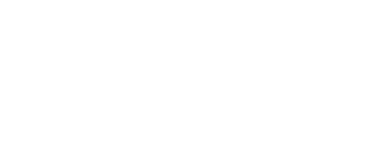
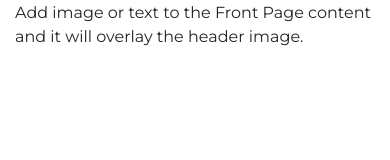
Before and after one commit to laura-brumm/the-four-wpt, a website: page index.html in a window 390 px wide. Drawn offline with nearby package versions, Linux system fonts and the light colour scheme.

Commit message:
start header section

```diff
--- a/index.html
+++ b/index.html
@@ -16,6 +16,30 @@
 
 <body>
 
+  <!-- HEADER -->
+
+  <header>
+    <div class="container-fluid">
+      <div class="row">
+        <div class="col-md-4 col-sm-6 col-8">
+          <div class="logo"></div>
+        </div>
+        <div class="col-md-8 col-sm-6 col-4">
+          <nav>
+
+          </nav>
+        </div>
+      </div>
+
+      <div class="row">
+        <div class="col-12">
+          <div class="header-image"></div>
+          <p>Add image or text to the Front Page content and it will overlay the header image.</p>
+        </div>
+      </div>
+    </div>
+  </header>
+
 
 
 
```
